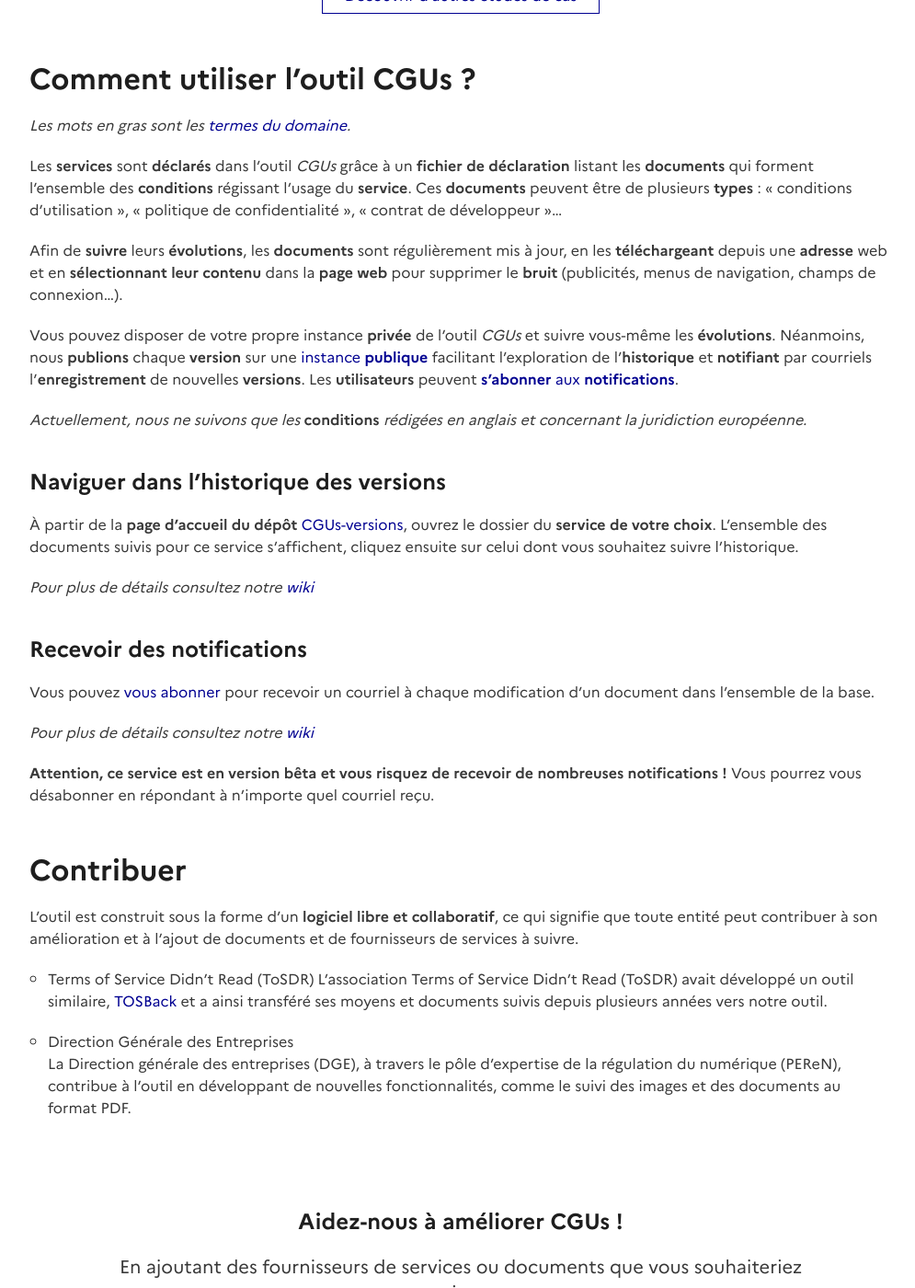
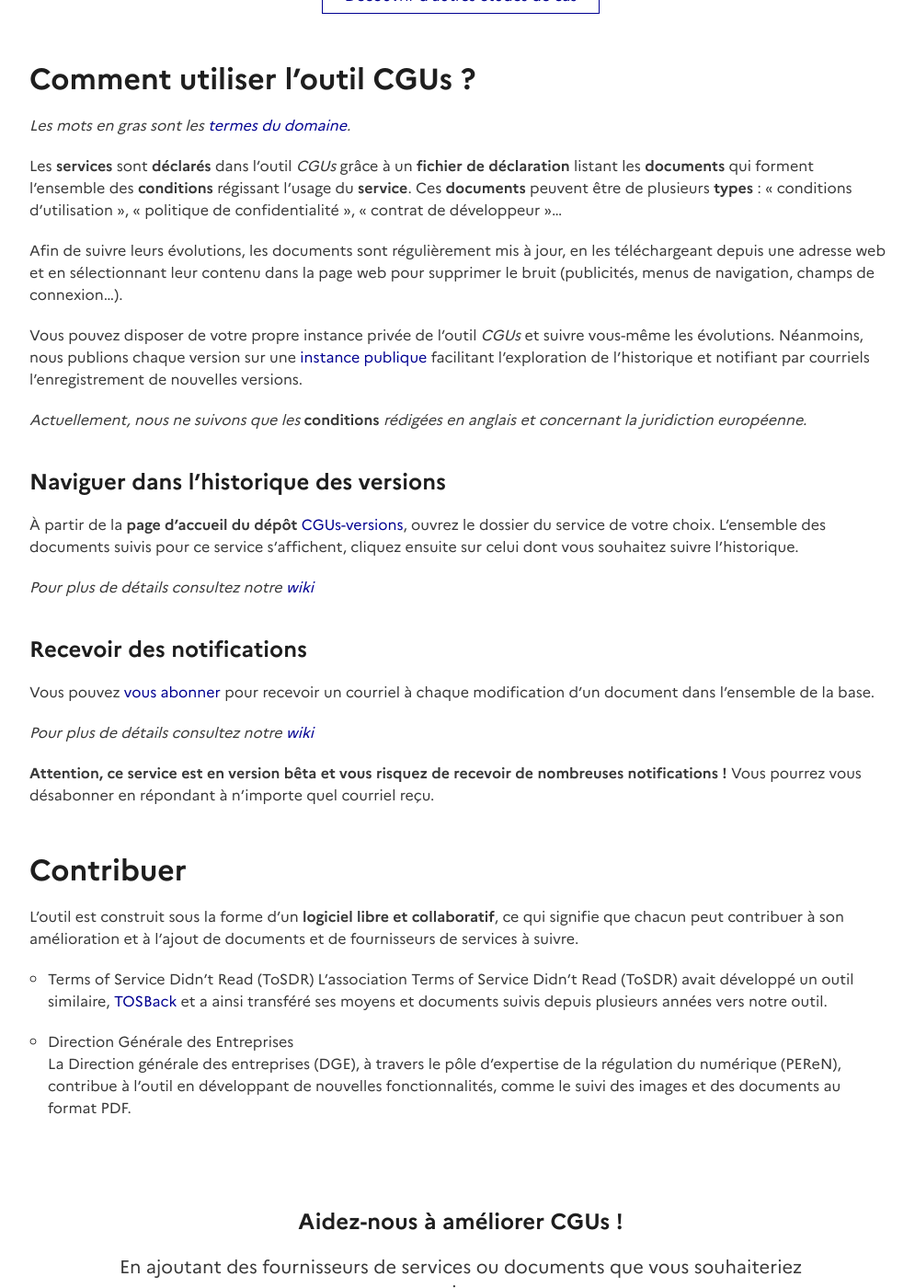
Before and after one commit to ambanum/disinfo.quaidorsay.fr, a Jekyll site: the page built from _pages/fr/cgus.md, in a window 1280 px wide and 1400 px high, scrolled down 2258 px. Shown: the whole window at 92% size, without its empty margins (139-1134 px from the left). Built offline with Jekyll 4.4.1, drawn with Linux system fonts in a browser that asks for light colours; comment, search, counter and statistics services are not loaded.

Commit message:
Update cgus.md

```diff
--- a/_pages/fr/cgus.md
+++ b/_pages/fr/cgus.md
@@ -46,15 +46,15 @@ _Les mots en gras sont les [termes du domaine](https://fr.wikipedia.org/wiki/Con
 
 Les **services** sont **déclarés** dans l'outil _CGUs_ grâce à un **fichier de déclaration** listant les **documents** qui forment l'ensemble des **conditions** régissant l'usage du **service**. Ces **documents** peuvent être de plusieurs **types** : « conditions d'utilisation », « politique de confidentialité », « contrat de développeur »…
 
-Afin de **suivre** leurs **évolutions**, les **documents** sont régulièrement mis à jour, en les **téléchargeant** depuis une **adresse** web et en **sélectionnant leur contenu** dans la **page web** pour supprimer le **bruit** (publicités, menus de navigation, champs de connexion…).
+Afin de suivre leurs évolutions, les documents sont régulièrement mis à jour, en les téléchargeant depuis une adresse web et en sélectionnant leur contenu dans la page web pour supprimer le bruit (publicités, menus de navigation, champs de connexion…).
 
-Vous pouvez disposer de votre propre instance **privée** de l'outil _CGUs_ et suivre vous-même les **évolutions**. Néanmoins, nous **publions** chaque **version** sur une [instance **publique**](https://github.com/ambanum/CGUs-versions) facilitant l'exploration de l'**historique** et **notifiant** par courriels l'**enregistrement** de nouvelles **versions**. Les **utilisateurs** peuvent [**s'abonner** aux **notifications**](#recevoir-des-notifications).
+Vous pouvez disposer de votre propre instance privée de l'outil _CGUs_ et suivre vous-même les évolutions. Néanmoins, nous publions chaque version sur une [instance publique](https://github.com/ambanum/CGUs-versions) facilitant l'exploration de l'historique et notifiant par courriels l'enregistrement de nouvelles versions.
 
 _Actuellement, nous ne suivons que les **conditions** rédigées en anglais et concernant la juridiction européenne._
 
 ### Naviguer dans l'historique des versions
 
-À partir de la **page d'accueil du dépôt** [CGUs-versions](https://github.com/ambanum/CGUs-versions), ouvrez le dossier du **service de votre choix**. L'ensemble des documents suivis pour ce service s'affichent, cliquez ensuite sur celui dont vous souhaitez suivre l'historique.
+À partir de la **page d'accueil du dépôt** [CGUs-versions](https://github.com/ambanum/CGUs-versions), ouvrez le dossier du service de votre choix. L'ensemble des documents suivis pour ce service s'affichent, cliquez ensuite sur celui dont vous souhaitez suivre l'historique.
 
 _Pour plus de détails consultez notre [wiki](https://github.com/ambanum/CGUs/blob/master/README.fr.md#recevoir-des-notifications)_
 
@@ -68,7 +68,7 @@ _Pour plus de détails consultez notre [wiki](https://github.com/ambanum/CGUs/bl
 
 ## Contribuer
 
-L’outil est construit sous la forme d’un **logiciel libre et collaboratif**, ce qui signifie que toute entité peut contribuer à son amélioration et à l’ajout de documents et de fournisseurs de services à suivre.
+L’outil est construit sous la forme d’un **logiciel libre et collaboratif**, ce qui signifie que chacun peut contribuer à son amélioration et à l’ajout de documents et de fournisseurs de services à suivre.
 
 - Terms of Service Didn’t Read (ToSDR)
 L’association Terms of Service Didn’t Read (ToSDR) avait développé un outil similaire, [TOSBack](https://tosback.org/) et a ainsi transféré ses moyens et documents suivis depuis plusieurs années vers notre outil.
```
